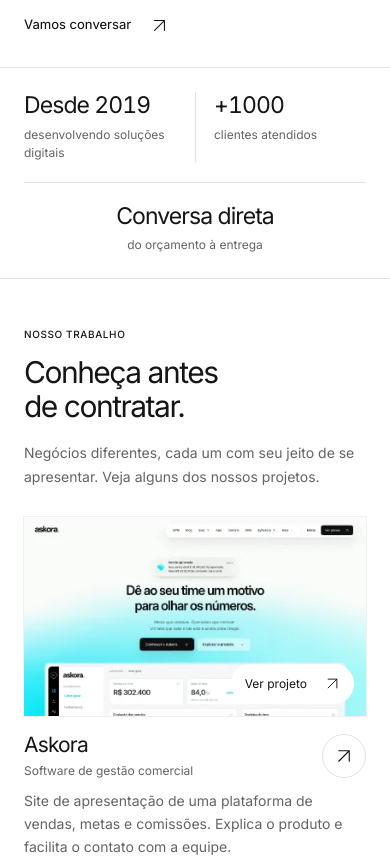
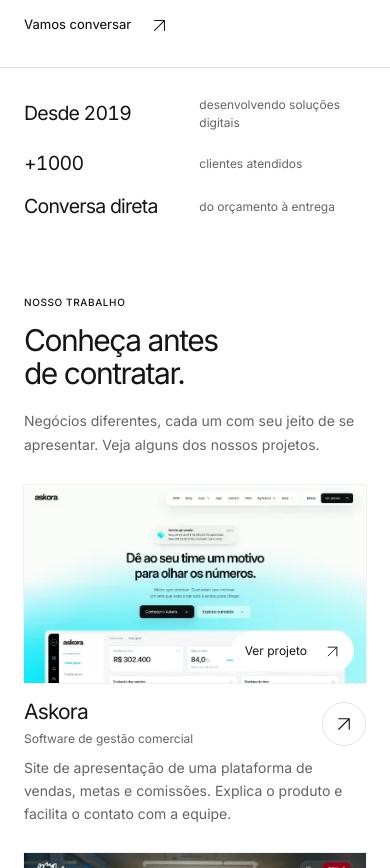
Before and after one commit to kregispiraino/kapi, a website: page index.html in a window 390 px wide. Shown: the part 953-1821 px from the top of the page. Drawn offline with Linux system fonts and the light colour scheme.

Commit message:
Refine mobile trust highlights with consistent rows and spacing

```diff
--- a/assets/css/responsive.css
+++ b/assets/css/responsive.css
@@ -274,26 +274,25 @@
     font-size: 13px;
   }
   .trust-strip {
-    grid-template-columns: 1fr 1fr;
-    padding-block: 24px;
+    grid-template-columns: 1fr;
+    gap: 20px;
+    padding-block: 28px;
+    border-bottom: 0;
   }
   .trust-strip > div {
-    padding-inline: 18px;
+    display: grid;
+    grid-template-columns: minmax(0, min(46%, 170px)) minmax(0, 1fr);
+    align-items: center;
+    gap: 18px;
+    padding: 0;
+    border: 0;
   }
-  .trust-strip > div:nth-child(3) {
-    grid-column: 1 / -1;
-    margin-top: 20px;
-    padding-top: 20px;
-    border-left: 0;
-    border-top: 1px solid var(--line);
-    text-align: center;
-  }
-  .trust-strip > div:nth-child(3) .trust-value { justify-self: center; }
   .trust-strip strong {
-    font-size: 23px;
+    font-size: clamp(18px, 5vw, 22px);
+    white-space: nowrap;
   }
   .trust-strip > div > span {
-    margin-top: 6px;
+    margin-top: 0;
     font-size: 12px;
     line-height: 1.5;
   }
@@ -706,15 +705,6 @@
     width: 16px;
     height: 16px;
   }
-  .trust-strip > div {
-    padding-inline: 14px;
-  }
-  .trust-strip strong {
-    font-size: 21px;
-  }
-  .trust-strip > div > span {
-    font-size: 11px;
-  }
   .mobile-cta {
     padding-inline: 16px;
     gap: 12px;
--- a/index.html
+++ b/index.html
@@ -147,7 +147,7 @@
       type="font/woff2"
       crossorigin
     />
-    <link rel="stylesheet" href="assets/build/site.css?v=14" />
+    <link rel="stylesheet" href="assets/build/site.css?v=15" />
     <script src="assets/build/site.js?v=14" defer></script>
   </head>
   <body id="inicio">
```
Also changed, not shown: privacidade.html (+1 -1 lines), assets/build/site.css.
